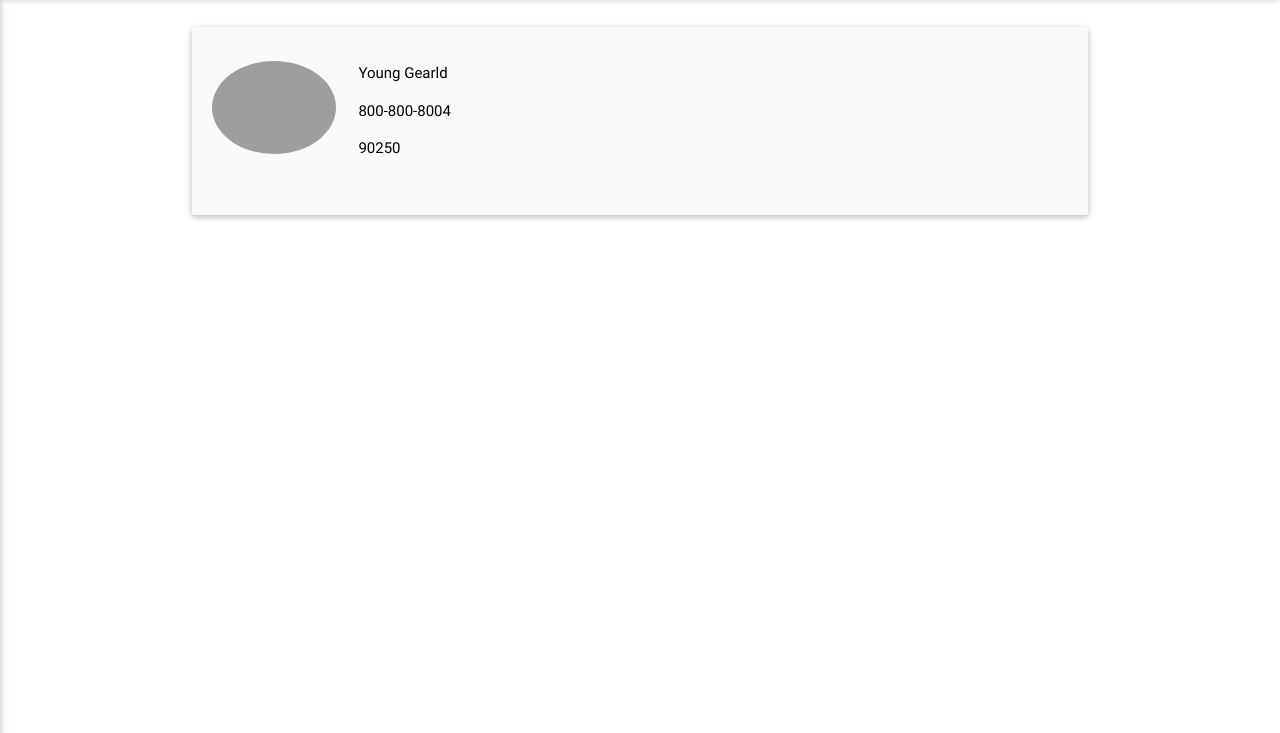
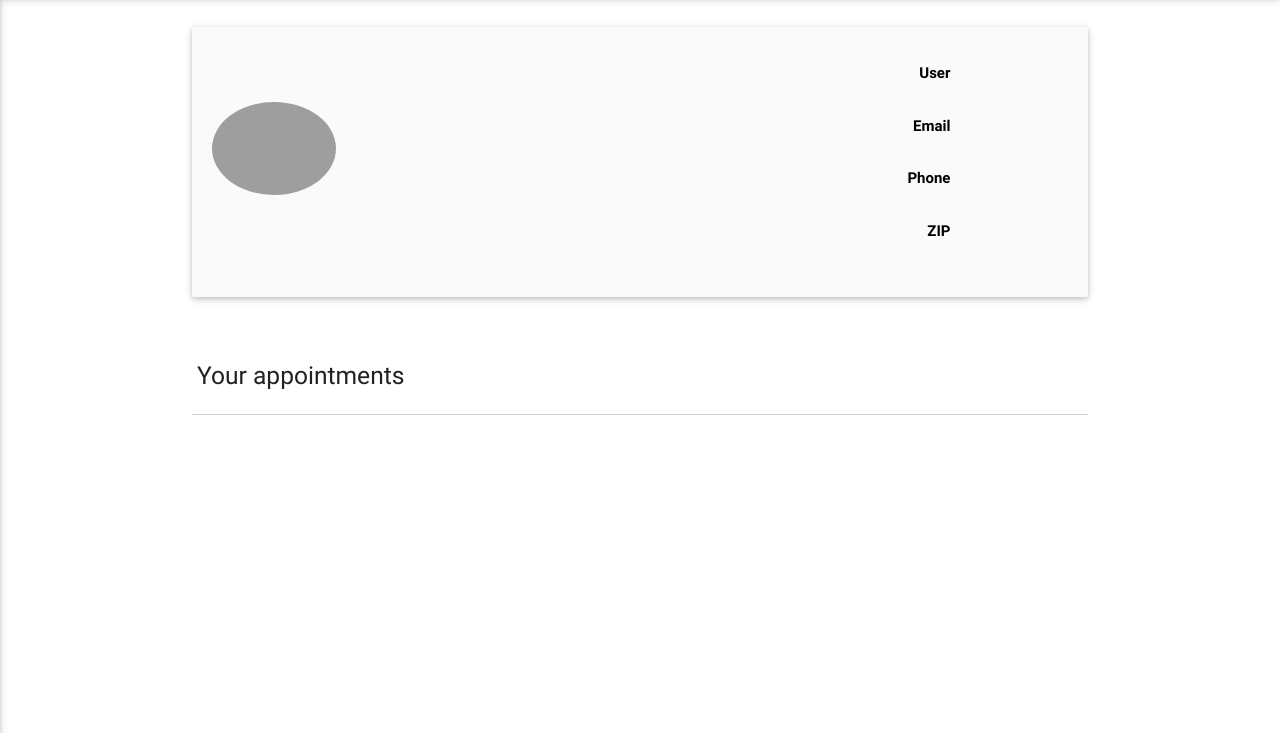
Before and after one commit to bcush/mean-group-project, a website: page client/static/index.html at #/home in a window 1280 px wide. Shown: the part 67-800 px from the top of the page. Drawn offline with Linux system fonts and the light colour scheme; no server answers; grey boxes are pictures that could not be loaded.

Commit message:
edited user profile page and added current appts for that user

```diff
--- a/client/static/partials/userProfile.html
+++ b/client/static/partials/userProfile.html
@@ -6,17 +6,47 @@
             </div>
             <div class="col s10">
               <span class="black-text">
-                <p>Young Gearld<p>
-                <p>800-800-8004</p>
-                <p>90250</p>
-                {{user.name}} {{user.phone}} {{user.zip}}
+                <table>
+                <tr>
+                  <th class="right">User</th>
+                  <td>{{user.name}}</td>
+                </tr>
+                <tr>
+                  <th class="right">Email</th>
+                  <td>{{user.email}}</td>
+                </tr>
+                <tr>
+                  <th class="right">Phone</th>
+                  <td>{{user.phone}}</td>
+                </tr>
+                <tr>
+                  <th class="right">ZIP</th>
+                  <td>{{user.zip}}</td>
+                </tr>
+              </table>
               </span>
             </div>
           </div>
         </div>
       </div>
 
+<br>
 
+<div ng-controller='appointmentsController'>
+  <table>
+    <thead>
+      <th><h5>Your appointments</h5></th>
+    </thead>
+    <tbody>
+      <tr ng-repeat='appt in appointments | filter : $scope.user'>
+      <td>{{appt.date | date : shortDate}} at
+        <span ng-if='appt.time < 12'>{{ appt.time }} AM</span>
+        <span ng-if='appt.time = 12'>{{ appt.time }} PM</span>
+        <span ng-if='appt.time >= 13'>{{ appt.time - 12 }} PM</span>
+      </td>
+    </tbody>
+  </table>
+</div>
 
 
 <!-- <div>
```
